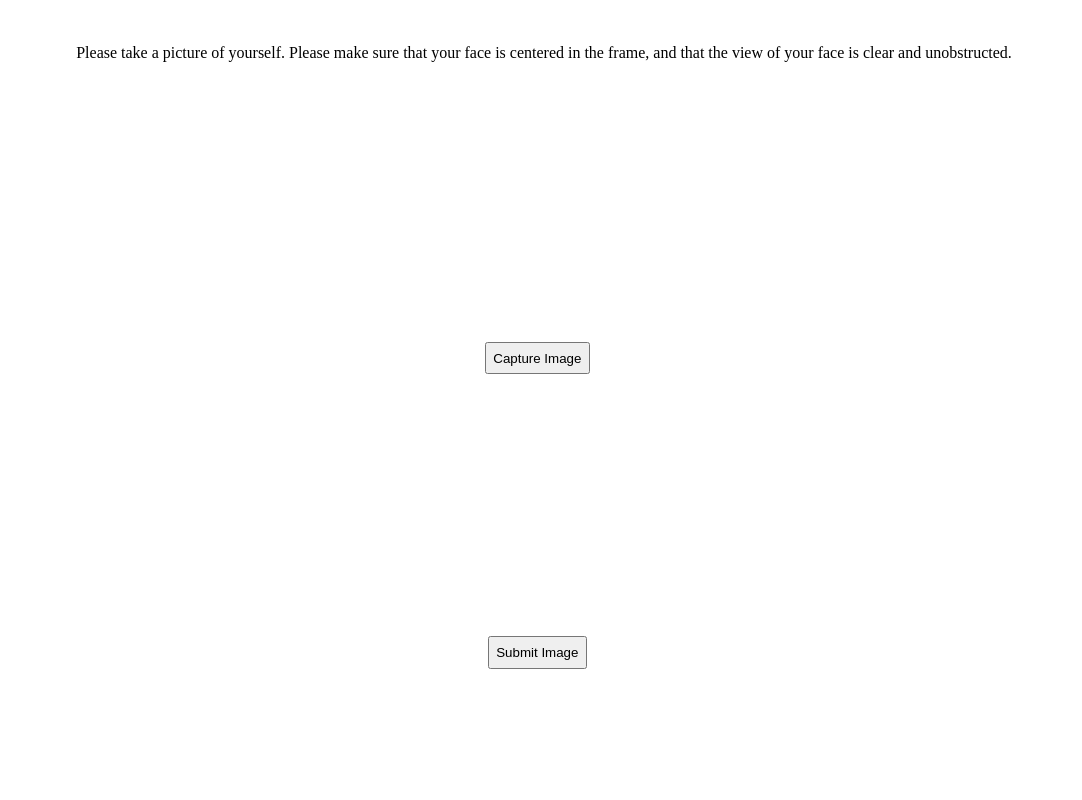
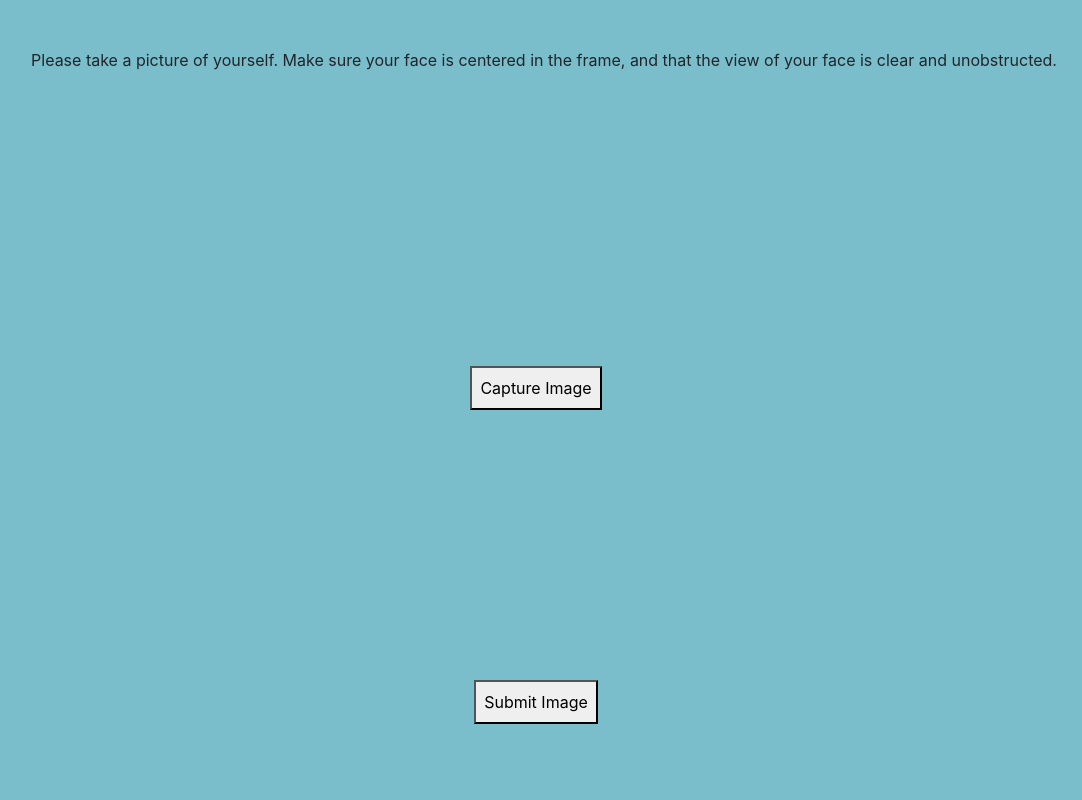
Before and after one commit to soumyagade/CSC533, a Django app: page /register_face in a window 1280 px wide. Shown: the whole page, without its empty margins (96-1178 px from the left). Run offline with Django 3.2, Linux system fonts and the light colour scheme; some libraries are stand-ins or nearby versions.

Commit message:
Updates to styling for register face

```diff
--- a/two_factor_auth/django_two_factor_face_auth/templates/django_two_factor_face_auth/register_face.html
+++ b/two_factor_auth/django_two_factor_face_auth/templates/django_two_factor_face_auth/register_face.html
@@ -5,6 +5,13 @@
 <!-- The captured image should be contained in the 'snapshot' varaiable -->
 
 <style>
+body,
+    html {
+      margin: 0;
+      padding: 0;
+      height: 100%;
+      background: #7abecc !important;
+    }
 .button-group, .play-area {
   border: 1px solid grey;
   padding: 1em 1%;
@@ -28,12 +35,17 @@
 </style>
 
 <html>
+<head>
+  <link rel="stylesheet" href="https://stackpath.bootstrapcdn.com/bootstrap/4.1.3/css/bootstrap.min.css" integrity="sha384-MCw98/SFnGE8fJT3GXwEOngsV7Zt27NXFoaoApmYm81iuXoPkFOJwJ8ERdknLPMO" crossorigin="anonymous">
+  <script src="https://ajax.googleapis.com/ajax/libs/jquery/3.3.1/jquery.min.js"></script>
+  <link rel="stylesheet" href="https://use.fontawesome.com/releases/v5.6.1/css/all.css" integrity="sha384-gfdkjb5BdAXd+lj+gudLWI+BXq4IuLW5IT+brZEZsLFm++aCMlF1V92rMkPaX4PP" crossorigin="anonymous">
+</head>
 
 <body style="text-align:center">
 <br>
 <br>
 <!-- Video Element & Canvas -->
-  Please take a picture of yourself. Please make sure that your face is centered in the frame,
+  Please take a picture of yourself. Make sure your face is centered in the frame,
   and that the view of your face is clear and unobstructed.
   <br>
   <br>
```
Also changed, not shown: two_factor_auth/db.sqlite3.
